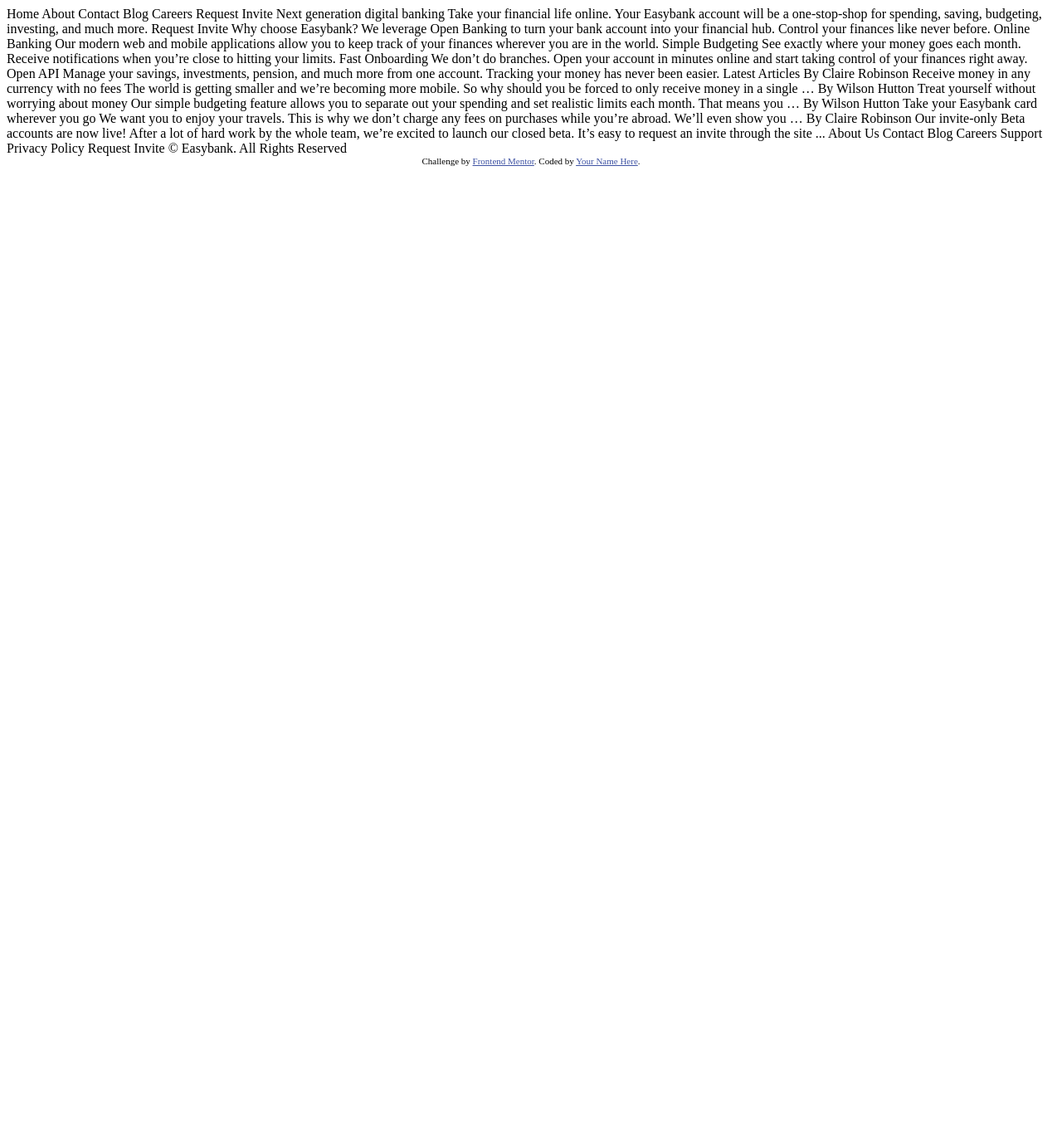
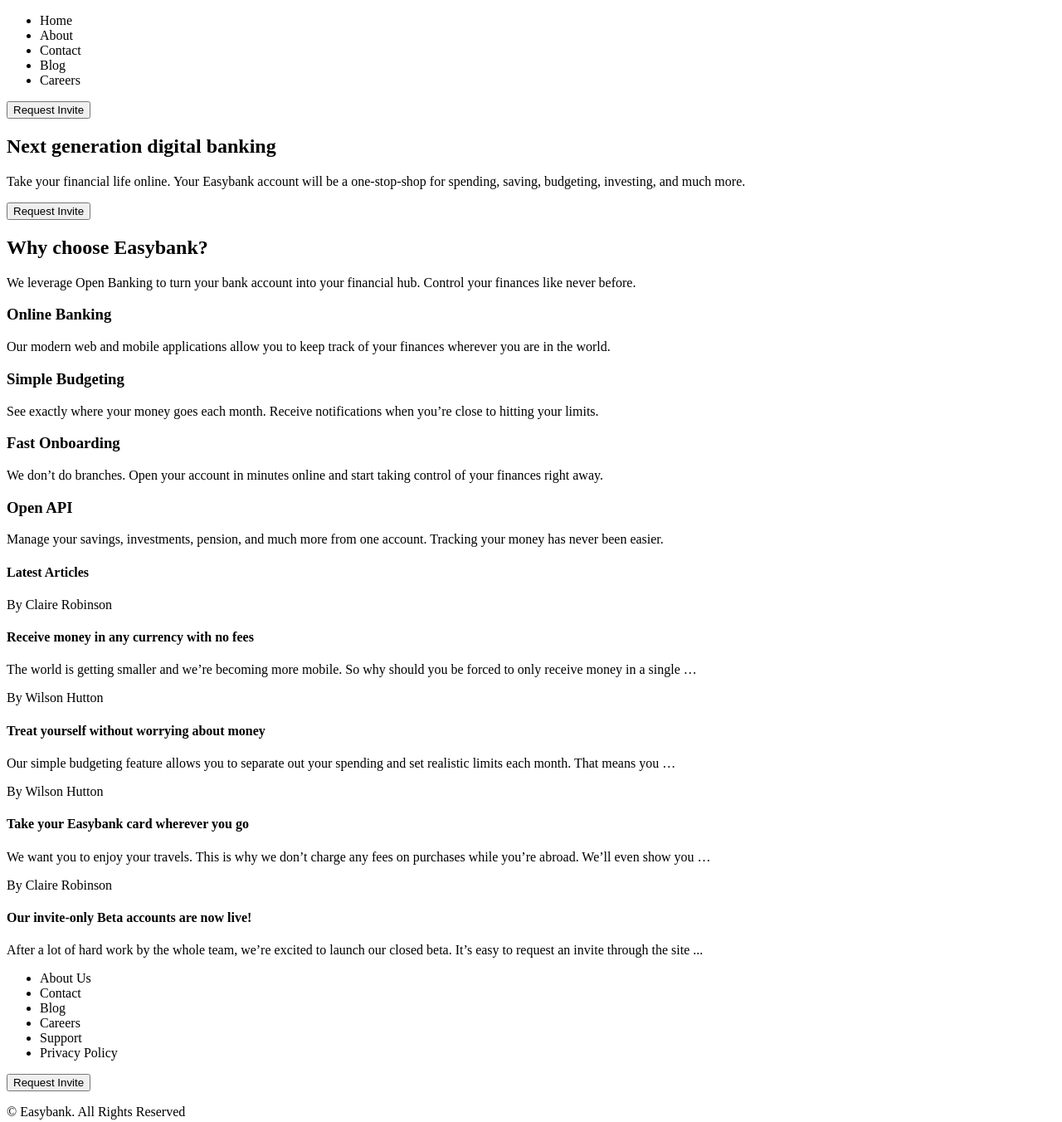
Before and after one commit to ttakeyaya/easybank-landing-page, a website: page index.html in a window 1280 px wide. Shown: the top 1352 px of the page at 83% size. Before the commit the page ends 800 px from the top, so only its background shows below. Drawn offline with Linux system fonts and the light colour scheme.

Commit message:
strcutre html and setup scss

```diff
--- a/index.html
+++ b/index.html
@@ -5,94 +5,156 @@
   <meta name="viewport" content="width=device-width, initial-scale=1.0"> <!-- displays site properly based on user's device -->
 
   <link rel="icon" type="image/png" sizes="32x32" href="./images/favicon-32x32.png">
-
+  <link rel="stylesheet" href="./css/main.css">
   <title>Frontend Mentor | Easybank landing page</title>
 
-  <!-- Feel free to remove these styles or customise in your own stylesheet 👍 -->
   <style>
     .attribution { font-size: 11px; text-align: center; }
     .attribution a { color: hsl(228, 45%, 44%); }
   </style>
 </head>
 <body>
-
-  Home
-  About
-  Contact
-  Blog
-  Careers
-
-  Request Invite
-
-
-
+  <header>
+    <nav>
+      <ul>
+        <li>Home</li>
+        <li>About</li>
+        <li>Contact</li>
+        <li>Blog</li>
+        <li>Careers</li>
+      </ul>
+    </nav>
+    <button>Request Invite</button>
+  </header>
+  <main>
+    <section>
+      <h1>
         Next generation digital banking
-
+      </h1>
+      <p>
         Take your financial life online. Your Easybank account will be a one-stop-shop
         for spending, saving, budgeting, investing, and much more.
-
-  Request Invite
-
-
-
+      </p>
+      <button>Request Invite</button>
+    </section>
+    <section>
+      <h2>
         Why choose Easybank?
-
+      </h2>
+      <p>
         We leverage Open Banking to turn your bank account into your financial hub. Control
         your finances like never before.
+      </p>
 
+      <article>
+        <h3>
           Online Banking
+        </h3>
+        <p>
           Our modern web and mobile applications allow you to keep track of your finances
           wherever you are in the world.
-
+        </p>
+      </article>
+      <article>
+        <h3>
           Simple Budgeting
+        </h3>
+        <p>
           See exactly where your money goes each month. Receive notifications when you’re
           close to hitting your limits.
-
+        </p>
+      </article>
+      <article>
+        <h3>
           Fast Onboarding
+        </h3>
+        <p>
           We don’t do branches. Open your account in minutes online and start taking control
           of your finances right away.
-
+        </p>
+      </article>
+      <article>
+        <h3>
           Open API
+        </h3>
+        <p>
           Manage your savings, investments, pension, and much more from one account. Tracking
           your money has never been easier.
-
-
-
+        </p>
+      </article>
+    </section>
+    <article>
+      <h4>
         Latest Articles
-
+      </h4>
+      <article>
+        <p>
           By Claire Robinson
+        </p>
+        <h4>
           Receive money in any currency with no fees
+        </h4>
+        <p>
           The world is getting smaller and we’re becoming more mobile. So why should you be
           forced to only receive money in a single …
-
+        </p>
+      </article>
+      <article>
+        <p>
           By Wilson Hutton
+        </p>
+        <h4>
           Treat yourself without worrying about money
+        </h4>
+        <p>
           Our simple budgeting feature allows you to separate out your spending and set
           realistic limits each month. That means you …
-
+        </p>
+      </article>
+      <article>
+        <p>
           By Wilson Hutton
+        </p>
+        <h4>
           Take your Easybank card wherever you go
+        </h4>
+        <p>
           We want you to enjoy your travels. This is why we don’t charge any fees on purchases
           while you’re abroad. We’ll even show you …
-
+        </p>
+      </article>
+      <article>
+        <p>
           By Claire Robinson
+        </p>
+        <h4>
           Our invite-only Beta accounts are now live!
+        </h4>
+        <p>
           After a lot of hard work by the whole team, we’re excited to launch our closed beta.
           It’s easy to request an invite through the site ...
-
-
-
-  About Us
-  Contact
-  Blog
-  Careers
-  Support
-  Privacy Policy
-
+        </p>
+      </article>
+    </article>
+  </main>
+  <footer>
+    <nav>
+      <ul>
+        <li>About Us</li>
+        <li>Contact</li>
+        <li>Blog</li>
+        <li>Careers</li>
+        <li>Support</li>
+        <li>Privacy Policy</li>
+      </ul>
+    </nav>
+    <button>
       Request Invite
-
+    </button>
+    <p>
       © Easybank. All Rights Reserved
-
+    </p>
+  </footer>
   <div class="attribution">
     Challenge by <a href="https://www.frontendmentor.io?ref=challenge" target="_blank">Frontend Mentor</a>.
     Coded by <a href="#">Your Name Here</a>.
--- /dev/null
+++ b/sass/_base.scss
@@ -0,0 +1,44 @@
+/**
+-Import Google Fonts and Define font variables
+-Define color varibalbes
+-Reset CSS properties(margin, padding)
+*/
+
+// Google Font
+@import url("https://fonts.googleapis.com/css2?family=Public+Sans:ital,wght@0,300;0,400;0,700;1,300;1,400&display=swap");
+
+// Font variable
+$publicsans: "Public Sans", sans-serif;
+// Colors
+:root {
+  --color-dark-blue: hsl(233, 26%, 24%);
+  --color-lime-green: hsl(136, 65%, 51%);
+  --color-bright-cyan: hsl(192, 70%, 51%);
+
+  --color-grayish-blue: hsl(233, 8%, 62%);
+  --color-light-blue: hsl(220, 16%, 96%);
+  --color-very-light-blue: hsl(0, 0%, 98%);
+  --color-white: hsl(0, 0%, 100%);
+}
+
+// Resetting
+* {
+  padding: 0;
+  margin: 0;
+}
+
+*,
+*::before,
+*::after {
+  box-sizing: inherit;
+}
+
+html {
+  box-sizing: border-box;
+  font-size: 62.5%;
+}
+
+body {
+  font-size: 1.8rem;
+  font-family: $publicsans;
+}
--- /dev/null
+++ b/sass/main.scss
@@ -0,0 +1,2 @@
+@import "base";
+@import "layout";
```
Also changed, not shown: package.json (added, +14 -0 lines), css/main.css (added), sass/_layout.scss (added), 3 other files. Lines whose indentation alone changed are shown as unchanged.
